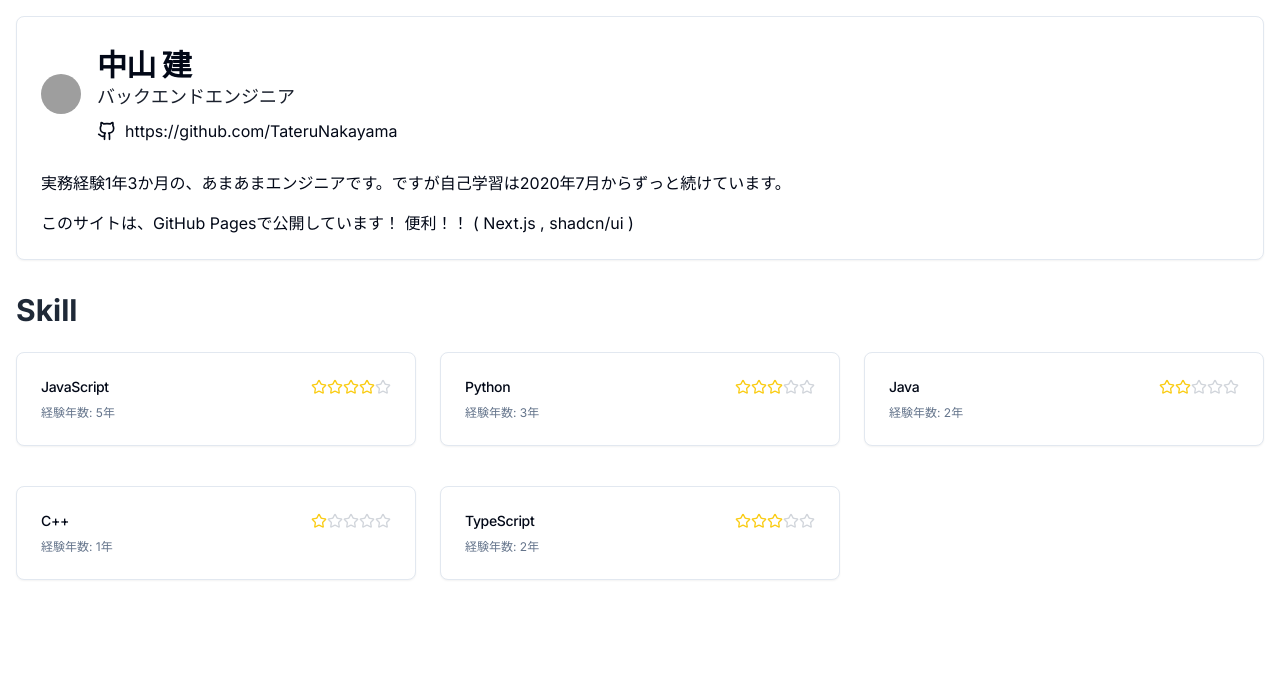
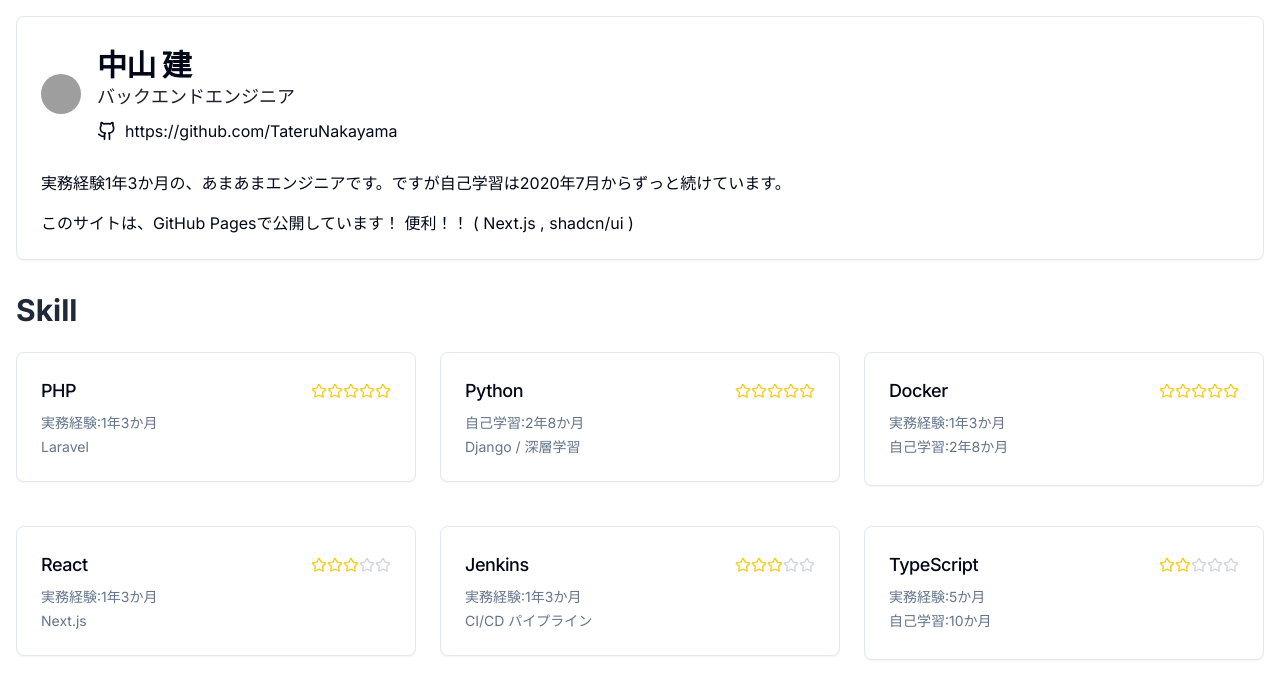
Before and after one commit to TateruNakayama/skill-sheet, a Next.js app: page / in a window 1280 px wide. Shown: the top 698 px of the page. Built offline with nearby package versions, Linux system fonts and the light colour scheme; grey boxes are pictures that could not be loaded.

Commit message:
[ADD] 情報を色々書き込んだ

```diff
--- a/app/page.tsx
+++ b/app/page.tsx
@@ -7,16 +7,21 @@ import { motion } from "framer-motion";
 
 interface Skill {
   name: string;
-  years: number;
+  workYears: number;
+  workMonths: number;
+  studyYears: number;
+  studyMonths: number;
   level: number;
+  detail: string;
 }
 
 const skills = [
-  { name: "JavaScript", years: 5, level: 4 },
-  { name: "Python", years: 3, level: 3 },
-  { name: "Java", years: 2, level: 2 },
-  { name: "C++", years: 1, level: 1 },
-  { name: "TypeScript", years: 2, level: 3 },
+  { name: "PHP", workYears: 1, workMonths: 3, studyYears: 0, studyMonths: 0, level: 5, detail: "Laravel"},
+  { name: "Python", workYears: 0, workMonths: 0, studyYears: 2, studyMonths: 8, level: 5, detail: "Django / 深層学習"},
+  { name: "Docker", workYears: 1, workMonths: 3, studyYears: 2, studyMonths: 8, level: 5, detail: ""},
+  { name: "React", workYears: 1, workMonths: 3, studyYears: 0, studyMonths: 0, level: 3, detail: "Next.js"},
+  { name: "Jenkins", workYears: 1, workMonths: 3, studyYears: 0, studyMonths: 0, level: 3, detail: "CI/CD パイプライン"},
+  { name: "TypeScript", workYears: 0, workMonths: 5, studyYears: 0, studyMonths: 10, level: 2, detail: ""},
 ];
 
 const StarRating: React.FC<{ level: number }> = ({ level }) => {
@@ -45,13 +50,29 @@ const SkillCard: React.FC<{ skill: Skill; index: number }> = ({
   >
     <Card className="mb-4">
       <CardHeader className="flex flex-row items-center justify-between space-y-0 pb-2">
-        <CardTitle className="text-sm font-medium">{skill.name}</CardTitle>
+        <CardTitle className="text-lg font-medium">{skill.name}</CardTitle>
         <StarRating level={skill.level} />
       </CardHeader>
       <CardContent>
-        <div className="text-xs text-muted-foreground">
-          経験年数: {skill.years}年
-        </div>
+        {(skill.workYears > 0 || skill.workMonths > 0) && (
+          <div className="text-sm text-muted-foreground pb-1">
+            実務経験:
+            {skill.workYears > 0 && `${skill.workYears}年`}
+            {skill.workMonths > 0 && `${skill.workMonths}か月`}
+          </div>
+        )}
+        {(skill.studyYears > 0 || skill.studyMonths > 0) && (
+          <div className="text-sm text-muted-foreground pb-1">
+            自己学習:
+            {skill.studyYears > 0 && `${skill.studyYears}年`}
+            {skill.studyMonths > 0 && `${skill.studyMonths}か月`}
+          </div>
+        )}
+        {skill.detail && (
+          <div className="text-sm text-muted-foreground">
+            {skill.detail}
+          </div>
+        )}
       </CardContent>
     </Card>
   </motion.div>
```
